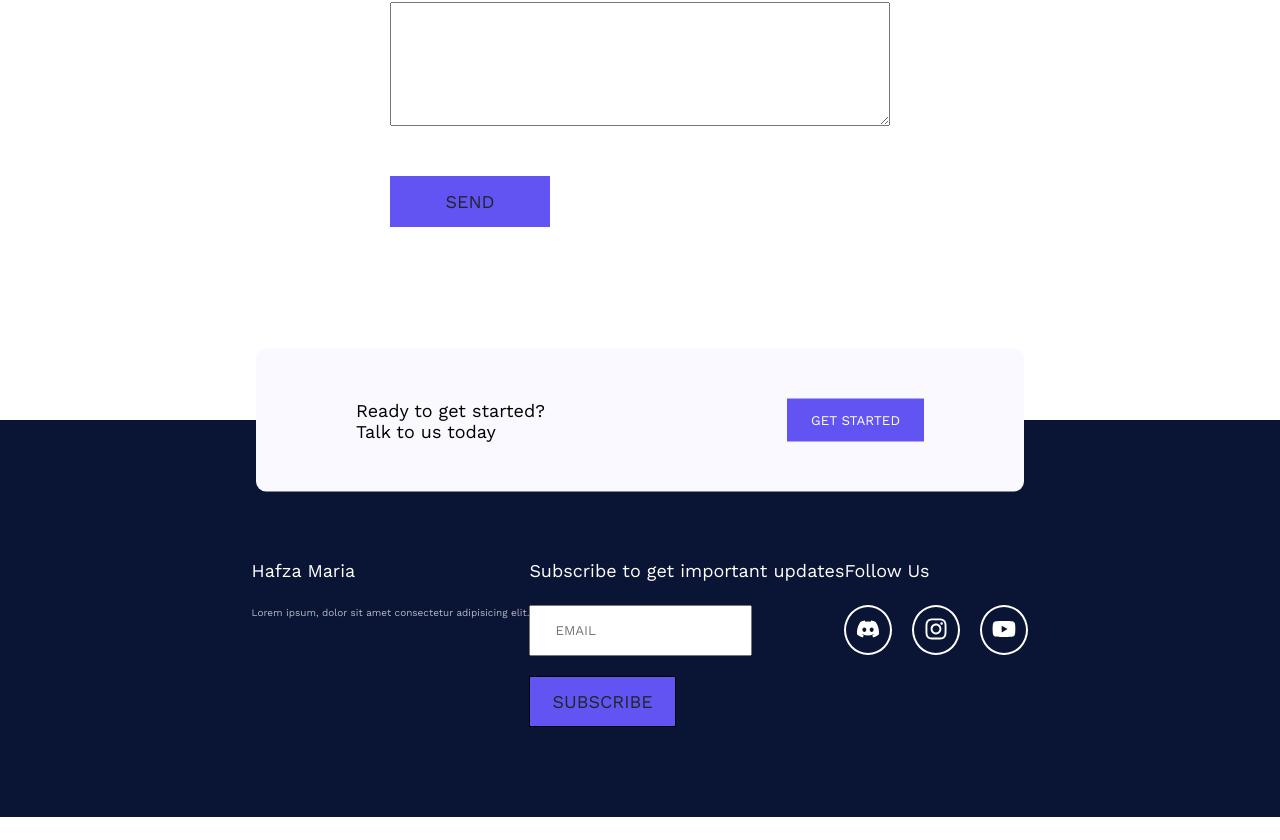
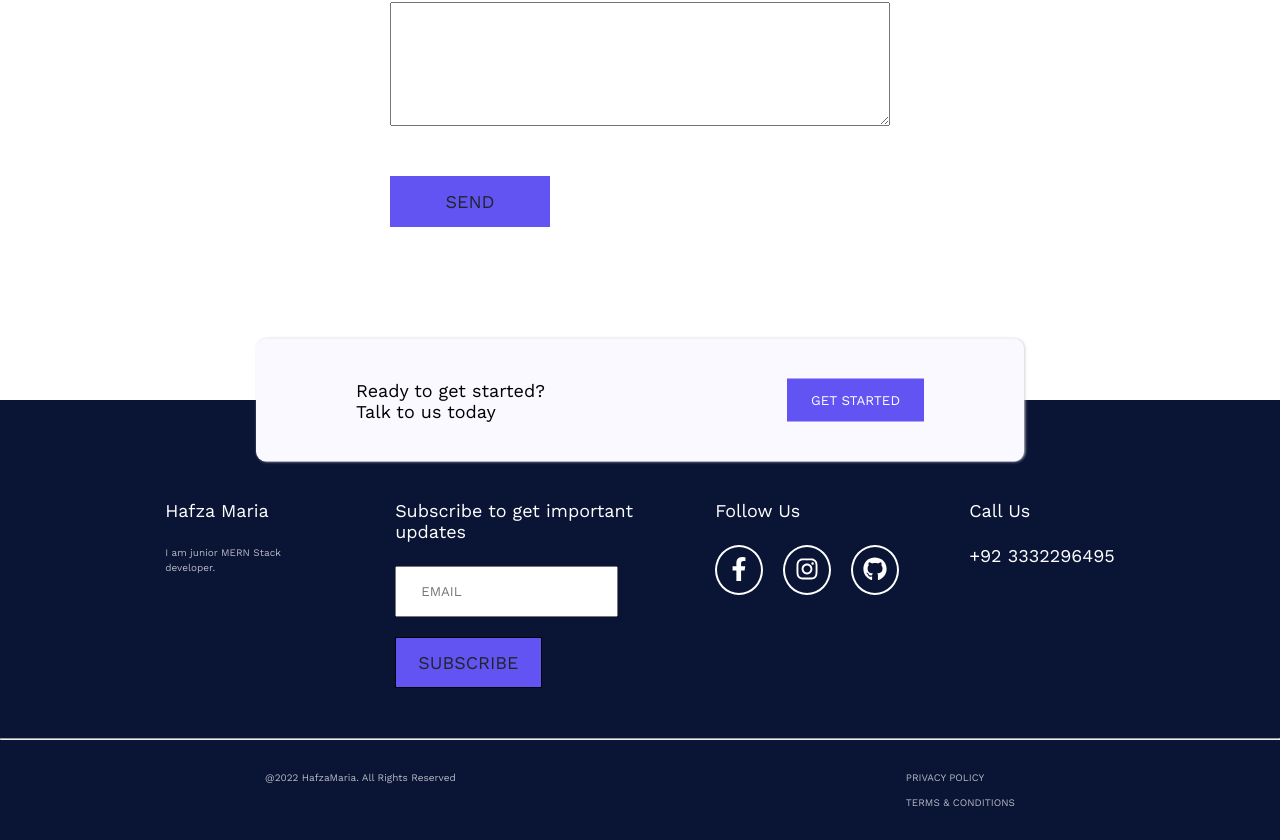
Before and after one commit to hafzamaria/react-website, a React (Create React App) app in the folder web/: page /Contact in a window 1280 px wide. Shown: the part 966-1806 px from the top of the page. Before the commit the page ends 1783 px from the top, so only its background shows below. Built offline with nearby package versions, Linux system fonts and the light colour scheme.

Commit message:
footer-complete

```diff
--- a/web/src/Contact.jsx
+++ b/web/src/Contact.jsx
@@ -40,7 +40,7 @@ const Contact = () => {
 <h2 className='common-heading'>Feel free to Contact us</h2>
 {/* //////////////for map go to google map then enter location,tn click to share option, then click (embed a map) than copy html and paste  */}
 
-<iframe
+{/* <iframe
 src="https://www.google.com/maps/embed?pb=!1m18!1m12!1m3!1d3618.639521753113!2d67.12129351447848!3d24.91027474939519!2m3!1f0!2f0!3f0!3m2!1i1024!2i768!4f13.1!3m3!1m2!1s0x3eb3391fcd875245%3A0xe8e69966c8519d46!2sWallStreet%20Exchange%20Gulistan-e-Johar%20Branch!5e0!3m2!1sen!2s!4v1669845580698!5m2!1sen!2s"
 // width="600"
 width="100%"
@@ -51,11 +51,20 @@ style={{border:0}}
 allowFullScreen=""
  loading="lazy"
  referrerpolicy="no-referrer-when-downgrade">
- </iframe>
+ </iframe> */}
+
+
+
+ <iframe src="https://www.google.com/maps/embed?pb=!1m18!1m12!1m3!1d14470.432837528087!2d67.06761572232983!3d24.945413500212073!2m3!1f0!2f0!3f0!3m2!1i1024!2i768!4f13.1!3m3!1m2!1s0x3eb33f58ca99fa6b%3A0x60edf88219ea27ab!2sAncholi%20Gulberg%20Town%2C%20Karachi%2C%20Karachi%20City%2C%20Sindh%2C%20Pakistan!5e0!3m2!1sen!2s!4v1669913097461!5m2!1sen!2s"
+  width="100%" height="450"
+
+  style={{border:0}}
+  allowFullScreen=""
+  loading="lazy" referrerpolicy="no-referrer-when-downgrade"></iframe>
     {/* ////////form */}
     <div className="container">
       <div className="contact-form">
-    <form action='#' method='POST' className='contact-inputs'>
+    <form action='https://formspree.io/f/maykglao' method='POST' className='contact-inputs'>
       <input type="text" name='username' placeholder='username' autoComplete='off' required />
 
       <input type="email" name='Email' placeholder='Email' autoComplete='off' required />
--- a/web/src/Error.jsx
+++ b/web/src/Error.jsx
@@ -6,7 +6,7 @@ import { Button } from './Styles/Button';
 const Error = () => {
   return (
    <Wrapper>
-    <img className='img' src="./image/error.jpg" alt="" />
+    <img className='img' src="../image/error.jpg" alt="" />
     <NavLink to='/'>
     <Button className='btn'>Go Back</Button>
     </NavLink>
--- a/web/src/components/Footer.jsx
+++ b/web/src/components/Footer.jsx
@@ -2,7 +2,7 @@ import React from 'react'
 import { NavLink } from 'react-router-dom';
 import styled from 'styled-components'
 import { Button } from '../Styles/Button';
-import { FaDiscord,FaInstagram,FaYoutube} from "react-icons/fa";
+import { FaFacebookF,FaInstagram,FaGithub} from "react-icons/fa";
 const Footer = () => {
   return (
     <Wrapper>
@@ -23,10 +23,10 @@ const Footer = () => {
     {/* footer section */}
     <footer>
 
-      <div className='container grid grid-four-column'>
+      <div className='footer-container'>
         <div className='footer-about'>
           <h3>Hafza Maria</h3>
-          <p>Lorem ipsum, dolor sit amet consectetur adipisicing elit. </p>
+          <p>I am junior MERN Stack developer. </p>
         </div>
         {/* 2nd column */}
         <div className='footer-subscribe'>
@@ -41,31 +41,73 @@ const Footer = () => {
           <h3>Follow Us</h3>
           <div className="footer-social--icons">
             <div>
-           < FaDiscord className='icons' />
+              <a href='https://www.facebook.com/profile.php?id=100006701534638' target='_blank'>
+           < FaFacebookF className='icons' />
+           </a>
             </div>
             <div>
+              <a href='https://www.instagram.com/mariahussainjamal/' target='_blank'>
            < FaInstagram className='icons' />
+           </a>
             </div>
             <div>
-           < FaYoutube className='icons' />
+              <a href='https://github.com/hafzamaria' target='_blank'>
+           < FaGithub className='icons' />
+           </a>
             </div>
           </div>
         </div>
+        {/* 4th column */}
+        <div className="footer-contact">
+          <h3>Call Us</h3>
+          <h3>+92 3332296495</h3>
+        </div>
         </div>
 
+        {/* bottom section */}
+    <div className="footer-bottom--section">
+      <hr/>
+      <div className="footer-bottom-flex">
+        <p>
+          @{new Date().getFullYear()} HafzaMaria. All Rights Reserved
+        </p>
+        <div className='policy'>
+          <p>PRIVACY POLICY</p>
+          <p>TERMS & CONDITIONS</p>
+        </div>
+        </div>
+      </div>
     </footer>
     </Wrapper>
   )
 }
 const Wrapper = styled.section`
+.footer-container{
+  display: flex;
+  flex-direction: row;
+  justify-content: center;
+  align-items: center;
+  align-items: baseline;
+    gap: 7rem;
+}
+.footer-about{
+  width: 16rem;
+}
+.footer-subscribe{
+  width:25rem;
+}
 .contact-short {
   max-width:60vw;
   margin: auto;
-  padding:5rem 10rem;
+  padding:4rem 10rem;
   background-color:${({theme})=> theme.colors.bg};
   border-radius:1rem;
   box-shadow: ${({theme})=> theme.colors.shadowSupport};
   transform:translateY(50%);
+  box-shadow: 1px 0px 3px  lightgray;
+  justify-content:space-between;
+
+
 
 
   .grid{
@@ -82,12 +124,13 @@ const Wrapper = styled.section`
   }
 }
 footer{
-  padding:14rem 0 9rem 0;
+  padding:10rem 0 9rem 0;
   background-color:${({theme})=> theme.colors.footer_bg};
 
   h3{
     color:${({theme})=> theme.colors.hr};
     margin-bottom:2.4rem;
+
   }
   p{
     color:white;
@@ -109,6 +152,24 @@ footer{
       }
     }
   }
+  .footer-bottom--section{
+    padding-top:5rem;
+
+
+.footer-bottom-flex{
+  display:flex;
+  flex-direction:row;
+  justify-content:center;
+   gap:45rem;
+  margin-bottom: -6rem;
+}
+    hr{
+      margin-bottom:2rem;
+      color:${({theme})=> theme.colors.hr};
+      height:0.1px;
+    }
+
+  }
 }
 `;
 
```
